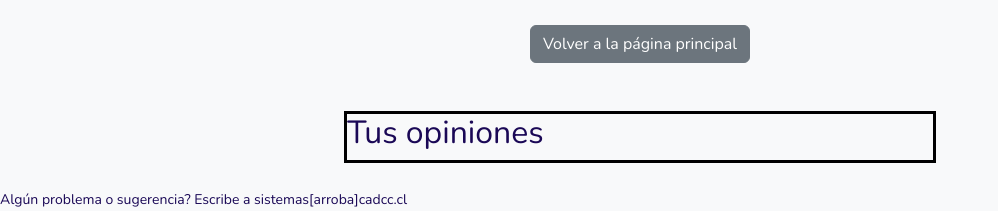
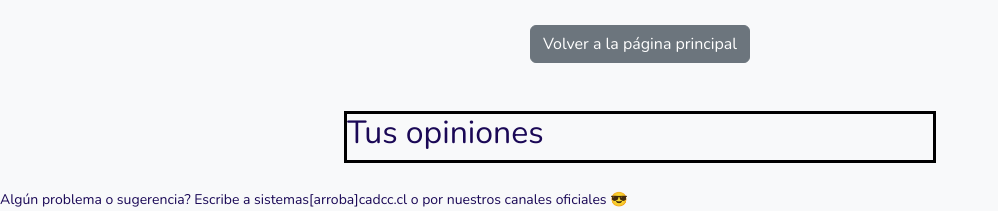
Before and after one commit to 3lue4rt/ramosDCC, a Django app: page /profile in a window 1280 px wide. Shown: the part 997-1208 px from the top of the page, without its empty margins (0-998 px from the left). Run offline with Django 5.2, Linux system fonts and the light colour scheme; the visitor is signed in with stand-in values (Sample User, id 1); data that the repository does not hold is empty; some libraries are stand-ins or nearby versions.

Commit message:
more contact info
se agrega linea de mas contactos oficiales

```diff
--- a/ramosDcc/opinion/templates/base.html
+++ b/ramosDcc/opinion/templates/base.html
@@ -54,7 +54,7 @@
 
     {% block content%}{% endblock%}
 
-    <small>Algún problema o sugerencia? Escribe a sistemas[arroba]cadcc.cl</small>
+    <small>Algún problema o sugerencia? Escribe a sistemas[arroba]cadcc.cl o por nuestros canales oficiales 😎</small>
 
 </body>
 
```
